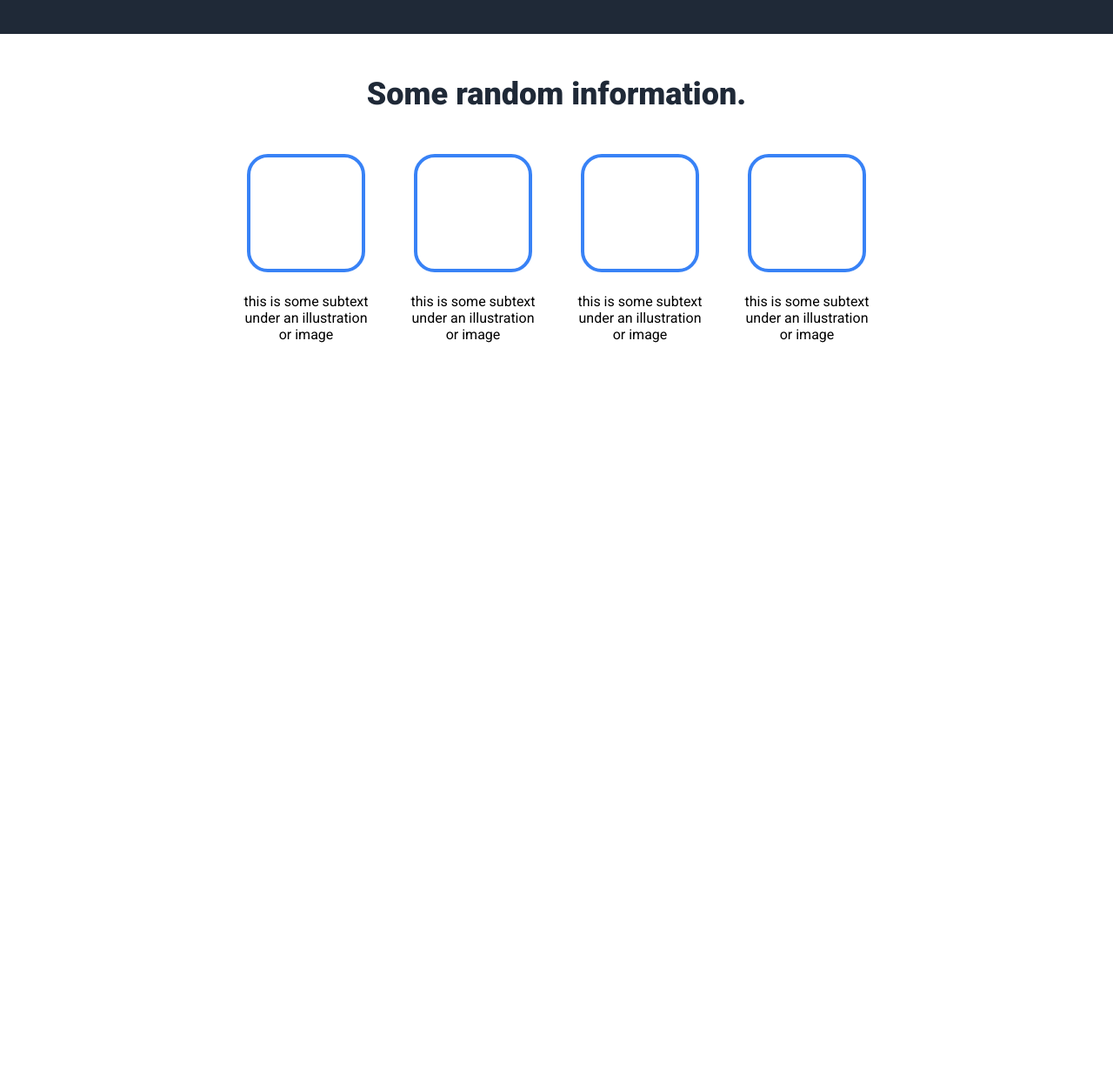
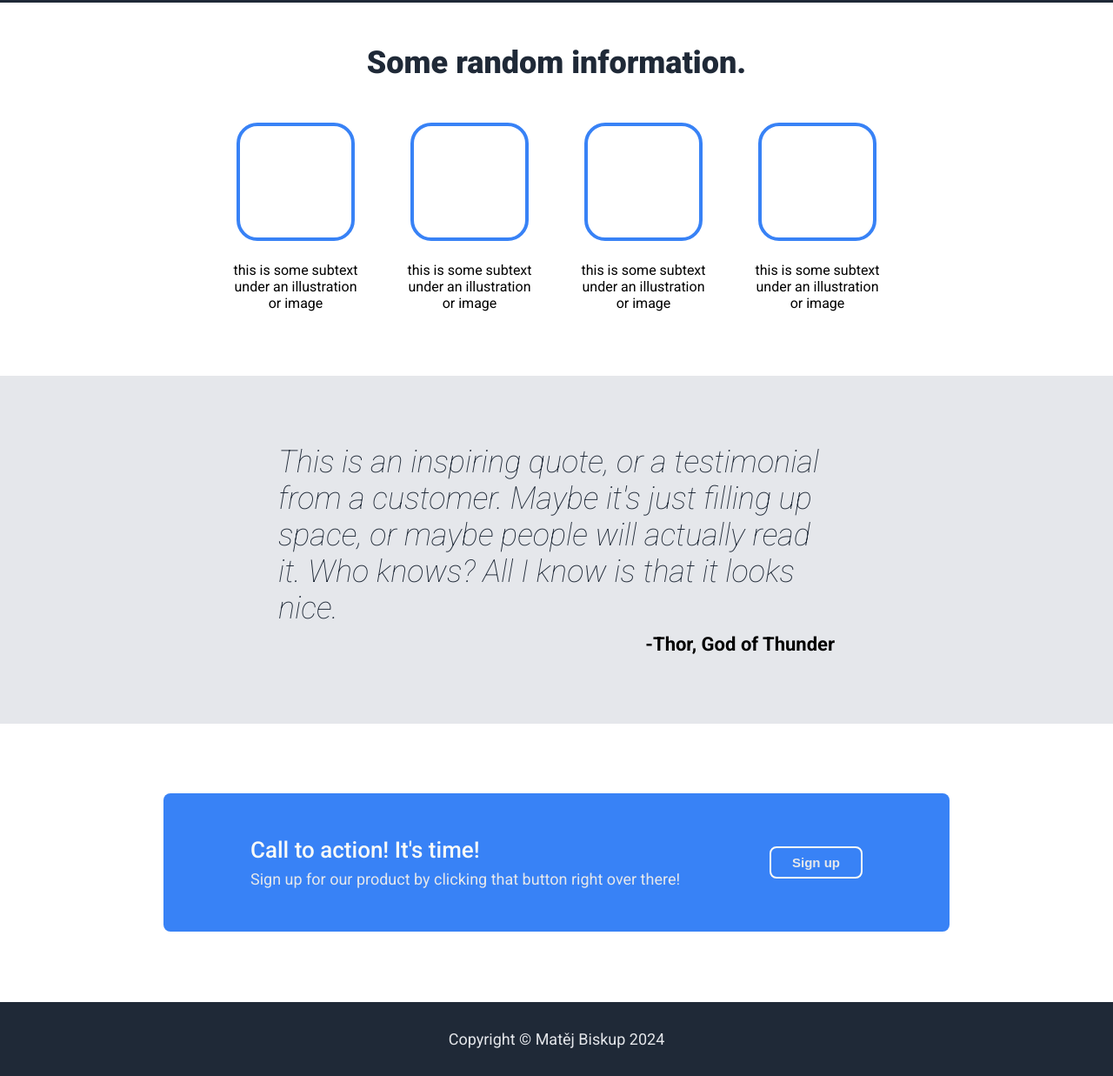
Before and after one commit to matejbis/landing-page-odin, a plain HTML site: page index.html in a window 1280 px wide. Shown: the part 426-1663 px from the top of the page at 87% size. Before the commit the page ends 894 px from the top, so only its background shows below. Drawn offline with Linux system fonts and the light colour scheme.

Commit message:
all sections done

```diff
--- a/index.html
+++ b/index.html
@@ -21,8 +21,8 @@
         </div>
         <div class="subhero">
             <div class="annotation">
-                <h1 class=annotation-headline>This website is awesome</h1>
-                <p style="font-size:18px;color:#e5e7eb">This website has some subtext that goes here under the main title. It's a smaller font and the color is lover contrast</p>
+                <h1 class=annotation-headline>Lorem ipsum</h1>
+                <p class="annotation-text">This website has some subtext that goes here under the main title. It's a smaller font and the color is lover contrast</p>
                 <button class="annotation-button">Sign up</button>
             </div>
             <div class="annotation-image">
@@ -30,7 +30,10 @@
             </div>
         </div>
     </div>
-    <div class="second-headline">Some random information.</div>
+
+
+    <div class="second-headline">Some random information.
+    </div>
     <div class="second-container">
         <div class="second-images">
             <div class="image-second"></div>
@@ -50,8 +53,28 @@
         </div>
     </div>
 
+    <div class="quote-section-container">
+        <div class="quote-container">
+            <div class="quote-text">This is an inspiring quote, or a testimonial from a customer. Maybe it's just filling up space, or maybe people will actually read it. Who knows? All I know is that it looks nice.</div>
+            <div class="quote-name">-Thor, God of Thunder</div>
+        </div>
+    </div>
 
-
-
+    <div class="cta-section">
+        <div class="cta-table">
+            <div class="cta-content">
+                <div class="cta-left">
+                    <div class="cta-headline">Call to action! It's time!</div>
+                    <div class="cta-text">Sign up for our product by clicking that button right over there!</div>
+                </div>
+                <div class="cta-right">
+                    <button class="cta-button">Sign up</button>
+                </div>
+            </div>
+        </div>
+    </div>
+    <div class="footer">
+        Copyright © Matěj Biskup 2024
+    </div>
 </body>
 </html>
--- a/style.css
+++ b/style.css
@@ -4,10 +4,7 @@
     --light-blue: #3882F6;
     --main-text: #F9FAF8;
     --secondary-text: #E5E7EB;
-    --dark-text: #1F2937;
   }
-
-
 
 body {
     font-family: Roboto;
@@ -51,12 +48,14 @@ body {
     padding-inline: 256px;
 }
 
-.annotation-button {
+.annotation-button, .cta-button {
     background-color: var(--light-blue);
     color: var(--secondary-text);
     border: 0;
     padding: 8px 24px;
     border-radius: 8px;
+    font-size: 15px;
+    font-weight: 600;
 }
 
 .annotation-headline {
@@ -65,10 +64,11 @@ body {
     font-weight:900
 }
 
-.annotation-text {
+.annotation-text, .cta-text, .footer {
     font-size:18px;
     color:var(--secondary-text)
 }
+
 .annotation-image {
     width: 50%;
     background-color: var(--light-blue);
@@ -86,13 +86,15 @@ body {
 
 .second-container {
     display: flex;
-    padding-inline: 256px;
     padding-bottom: 50px;
+    flex-wrap: wrap;
+    justify-content: center;
+    gap: 0;
 }
 
 .second-headline {
     font-size: 36px;
-    color: var(--dark-text);
+    color: var(--dark-blue);
     font-weight: 900;
     text-align: center;
     padding-top: 48px;
@@ -101,6 +103,7 @@ body {
 
 .second-images {
     display: flex;
+    max-width: 200px;
     flex-direction: column;
     align-items: center;
 }
@@ -116,3 +119,79 @@ body {
     text-align: center;
     padding: 24px
 }
+
+.quote-section-container {
+    background-color: #E5E7EB;
+    min-height: 400px;
+    align-content: center;
+}
+
+.quote-container {
+    display: flex;
+    flex-direction: column;
+    gap: 8px;
+    margin-inline: 25%;
+    margin-top: 8px;
+    margin-bottom: 8px;
+}
+
+.quote-text {
+    color: var(--dark-blue);
+    font-size: 36px;
+    font-style: italic;
+    font-weight: 200;
+}
+
+.quote-name {
+    align-self: flex-end;
+    font-size: 22px;
+    font-weight: 600;
+}
+
+.cta-section {
+    min-height: 320px;
+    align-content: center;
+}
+
+.cta-table {
+    background-color: var(--light-blue);
+    width: 55%;
+    padding: 50px 100px;
+    margin: auto;
+    border-radius: 8px;
+}
+
+.cta-content {
+    display: flex;
+    flex-direction: row;
+    justify-content: space-between;
+}
+
+.cta-left {
+    display: flex;
+    flex-direction: column;
+}
+
+.cta-right {
+    align-content: center;
+}
+.cta-button {
+    align-self: flex-end;
+    align-items: center;
+}
+
+.cta-headline {
+    font-size: 26px;
+    font-weight: 500;
+    color: var(--main-text);
+    padding-bottom: 8px;
+}
+
+.cta-button {
+    border: 2px solid var(--main-text)
+}
+
+.footer {
+    text-align: center;
+    padding: 32px;
+}
```
Lines whose indentation alone changed are shown as unchanged.
